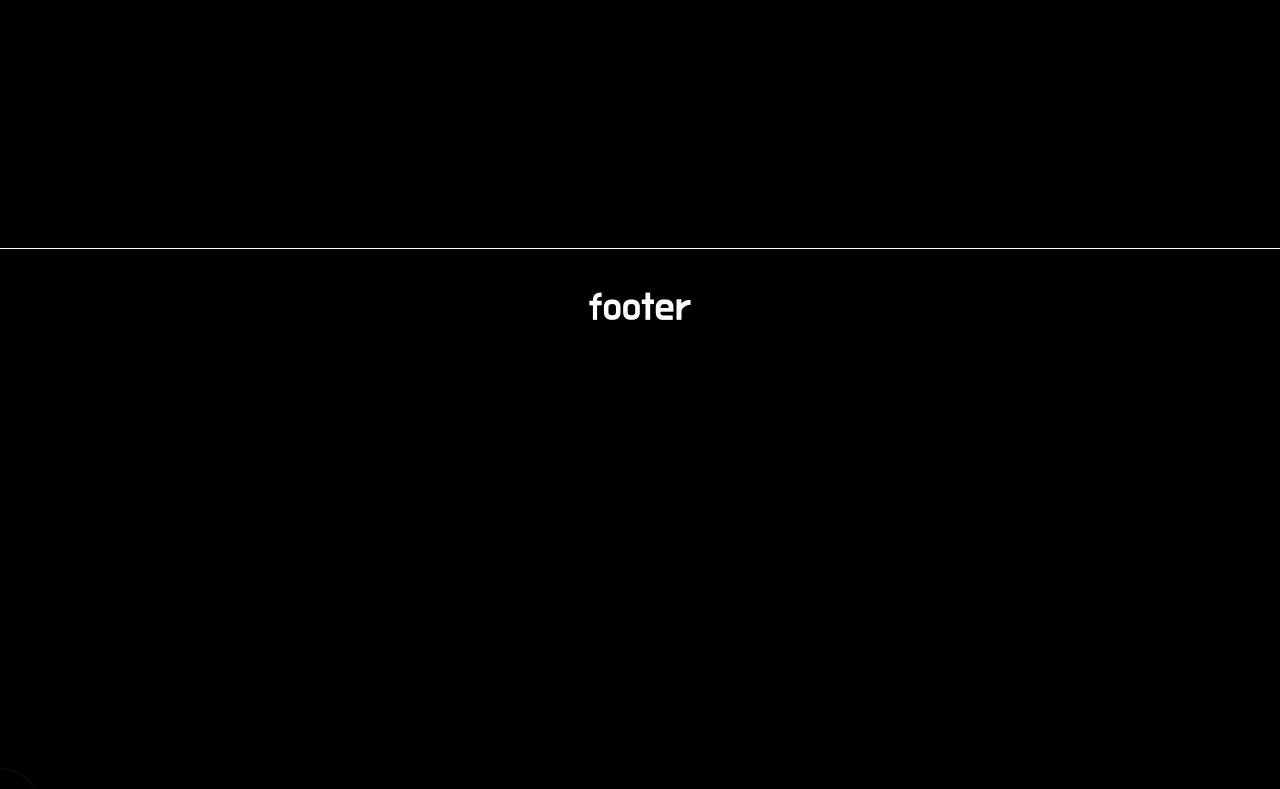
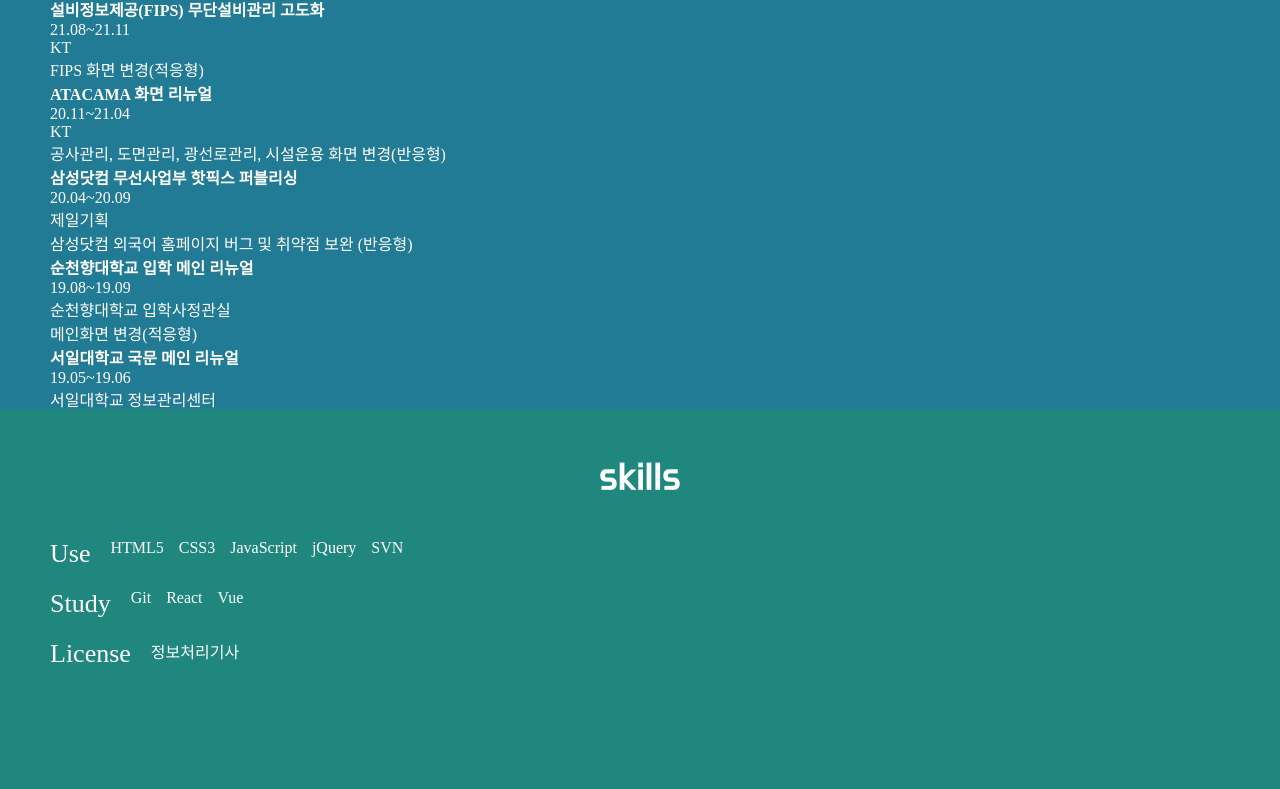
Before and after one commit to cafefarm-soyeon/soyeon-2025, a React (Vite) app: page / in a window 1280 px wide. Shown: the part 1991-2780 px from the top of the page. Built offline with nearby package versions, Linux system fonts and the light colour scheme; a web font is replaced by a local one.

Commit message:
skill 데이터 추가, 배경색 업데이트

```diff
--- a/public/css/common.css
+++ b/public/css/common.css
@@ -14,11 +14,12 @@
   --color-grayscale-03: #666;
   --color-grayscale-04: #ddd;
   --color-grayscale-05: #fff;
+  --color-primary-00: #27797d;
+  --color-primary-01: #16325B;
+  --color-primary-02: #227B94;
+  --color-primary-03: #20877e;
+  --color-primary-04: #FFDC7F;
 
-  --color-primary-01: #7593FF;
-  --color-primary-02: #406aff;
-  --color-primary-03: #5472EA;
-  --color-primary-04: #2152ff;
   --color-secondary-01: #48caca;
   --color-secondary-02: #00b98c;
   --color-secondary-03: #F54335;
@@ -37,12 +38,12 @@
 @font-face{font-family: BMDOHYEON; src:url(../font/BMDOHYEON_ttf.ttf) format('truetype');; font-weight:bold;}
 
 /* body */
-body{font-size:16px; font-family: NanumBarunGothic;}
+body{font-size:16px; font-family: NanumBarunGothic; }
 
 /* scroll bar */
-*::-webkit-scrollbar{width:9px; height:9px;}
-*::-webkit-scrollbar-track{background:var( --color-grayscale-04); border-radius:12px;}
-*::-webkit-scrollbar-thumb{background:var( --color-grayscale-03); border-radius: 12px;}
+body::-webkit-scrollbar{width:9px; height:9px;}
+body::-webkit-scrollbar-track{background:var( --color-grayscale-04); border-radius:12px;}
+body::-webkit-scrollbar-thumb{background:var( --color-grayscale-03); border-radius: 12px;}
 
 /*font*/
 .title{ font-family:BMDOHYEON;}
@@ -199,5 +200,16 @@
 /***********/
 /* custom */
 /***********/
-.title{display:block; text-align:center; padding:40px 0; font-size:32px; font-weight:bold;}
-section.part{width:100%; height: 70vh; border-bottom:1px solid #fff; background:#000; color:#fff;}
+
+.title{display:block; text-align:center; padding-bottom:40px; font-size:32px; font-weight:bold;}
+.part{width:100%; height: 100vh; padding:50px; background:var( --color-grayscale-02); color:#fff;}
+.visual{background:var(--color-primary-00);}
+.history{background:var(--color-primary-01); }
+/* project */
+.project{background:var(--color-primary-02); overflow:hidden;  }
+.project-wrap{}
+.project-cont{}
+.project-cont ul{}
+
+.skills{background:var(--color-primary-03); }
+.footer{height:30vh;background:var(--color-primary-04); color:#333;}
--- a/public/css/invertCursor.css
+++ b/public/css/invertCursor.css
@@ -8,8 +8,7 @@
   position:absolute;
   width: 40px;
   height:40px;
-  background:#fff;
-  border:2px solid #000;
+  background:#ff2323;
   border-radius:50%;
    /* top:var(--y, 0);
   left:var(--x, 0);  */
@@ -25,7 +24,7 @@
   position:absolute;
   width:42px;
   height:42px;
-  border:1px solid #fff;
+  border:1px solid #ff2323;
   border-radius:50%;
   top:50%;
   left:50%;
--- a/src/App.jsx
+++ b/src/App.jsx
@@ -19,8 +19,6 @@
     <div
      className="app-cont"
      onMouseMove={handleMouseMove}
-     onScroll={handleMouseMove}
-     onWheel={handleMouseMove}
      >
       <Visual />
       <History />
--- a/src/components/Project.jsx
+++ b/src/components/Project.jsx
@@ -4,12 +4,13 @@
   return(
     <>
       <section className="part project">
+        <div className="project-wrap">
           <p className="title">project</p>
-        <div className="flex flex-column project-wrap">
+          <div className="project-cont flex flex-column">
             {dataProject.map((item)=>{
               return(
-            <ul className="flex" key={item.id}>
-              <li>{item.title}</li>
+              <ul key={item.id}>
+                <li className="fw-bold">{item.title}</li>
                 <li>{item.date}</li>
                 <li>{item.order}</li>
                 <li>{item.work}</li>
@@ -17,6 +18,7 @@
               )
             })}
           </div>
+        </div>
       </section>
     </>
   );
--- a/src/components/Skills.jsx
+++ b/src/components/Skills.jsx
@@ -1,8 +1,26 @@
+import { dataSkills } from "../util/dataSkills"
+
 const Skills = () => {
   return(
     <>
     <section className="part skills">
       <p className="title">skills</p>
+      <div className="skills-wrap flex flex-column gap-20">
+        { dataSkills.map((item) => {
+          return(
+            <ul key={item.id} className="flex gap-20">
+              <li className="fs-26">{item.group}</li>
+              <li className="flex gap-15">
+                {item.list.map((lists)=> {
+                  return(
+                    <span key={lists}>{lists}</span>
+                  )
+                })}
+              </li>
+            </ul>
+          )
+        })}
+      </div>
       </section>
     </>
   );
--- a/src/util/dataSkills.js
+++ b/src/util/dataSkills.js
@@ -1,13 +1,16 @@
 export const dataSkills = [
   {
-    group: "use",
+    id:0,
+    group: "Use",
     list: [ "HTML5", "CSS3", "JavaScript", "jQuery", "SVN" ]
   },{
-    group: "study",
+    id:1,
+    group: "Study",
     list: [ "Git", "React", "Vue" ]
   },
   {
-    group: "license",
+    id:2,
+    group: "License",
     list: [ "정보처리기사" ]
   }
 ];
```
Lines whose indentation alone changed are shown as unchanged.
